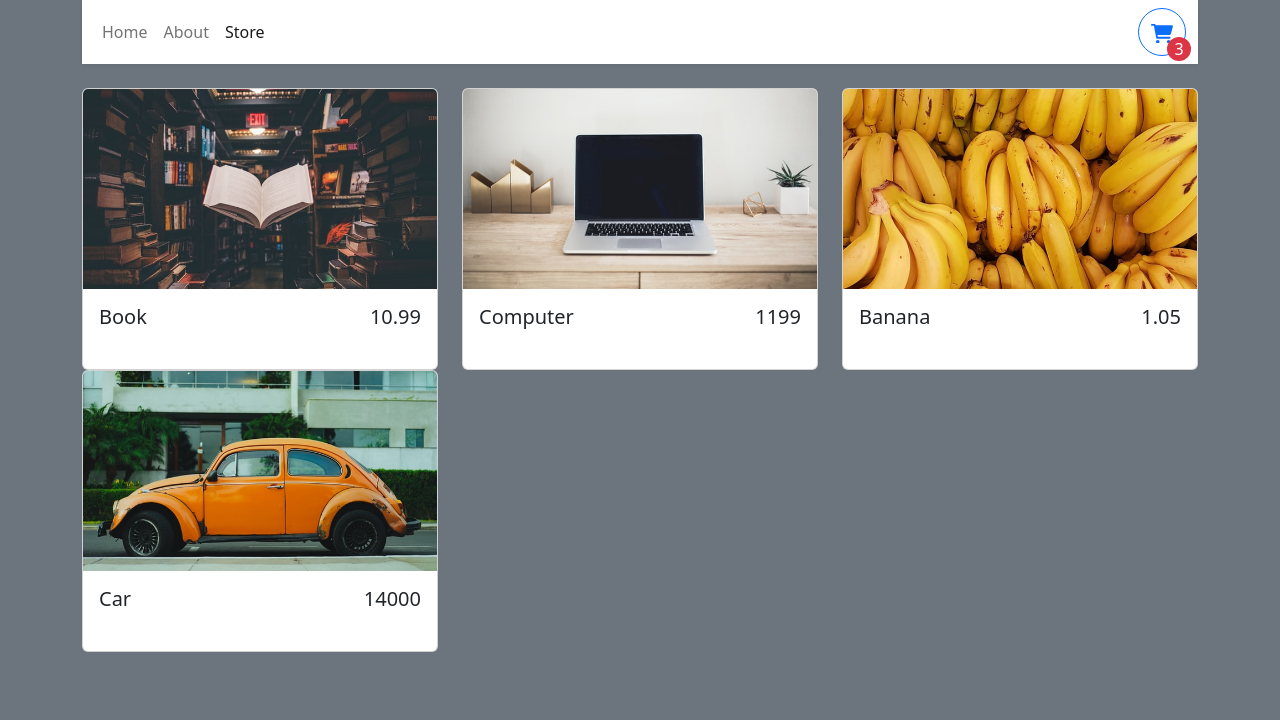
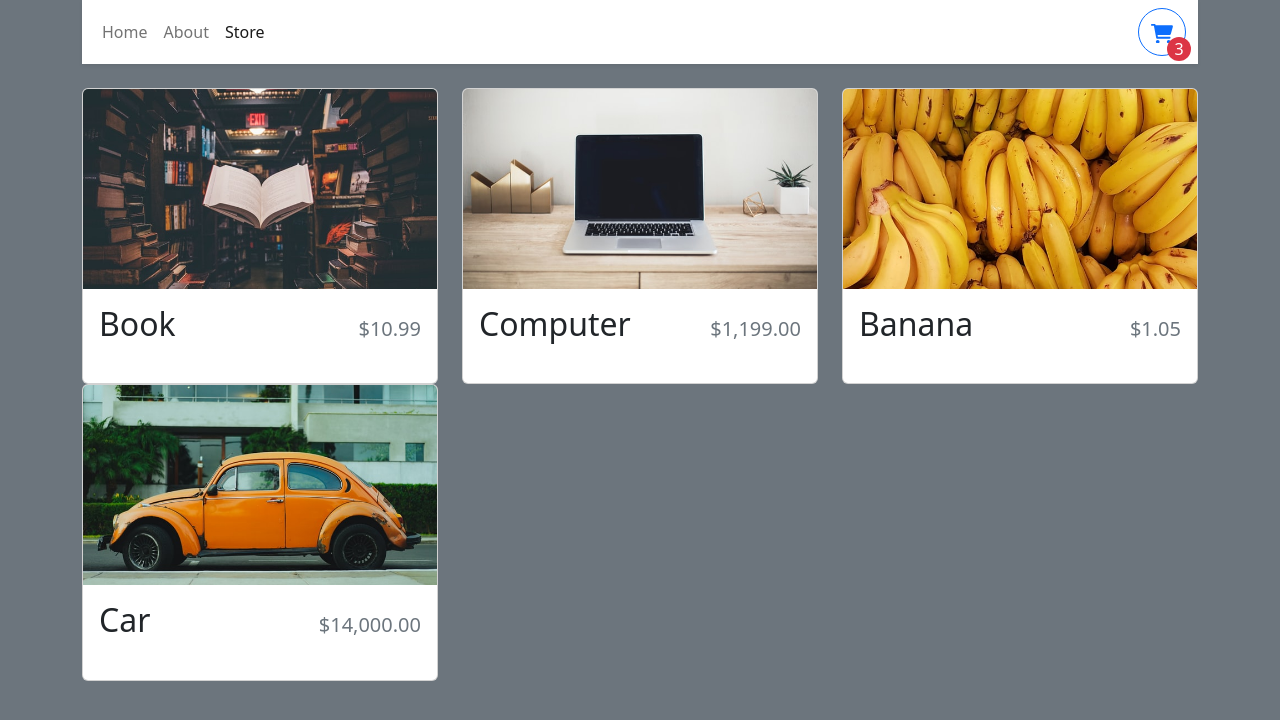
Before and after one commit to ahmedabukar01/Advanced-Shopping-Cart-With-React-TypeScript, a React (Vite) app: page /store in a window 1280 px wide. Shown: the top 720 px of the page. Built offline with nearby package versions, Linux system fonts and the light colour scheme.

Commit message:
currency format

```diff
--- a/src/components/StoreItems.tsx
+++ b/src/components/StoreItems.tsx
@@ -1,4 +1,5 @@
 import { Card } from "react-bootstrap";
+import formatCurrency from "../utilities/formatCurrency";
 
 interface itemProps {
     id: number,
@@ -11,8 +12,8 @@ interface itemProps {
         <Card.Img variant="top" height="200px" src={imgUrl} style={{objectFit: "cover"}}/>
         <Card.Body className="d=flex flex-column">
             <Card.Title className="d-flex justify-content-between align-items-baseline mb-4">
-                <span>{name}</span>
-                <span>{price}</span>
+                <span className="fs-2">{name}</span>
+                <span className="ms-2 text-muted">{formatCurrency(price)}</span>
             </Card.Title>
         </Card.Body>
     </Card>
--- a/src/pages/Store.tsx
+++ b/src/pages/Store.tsx
@@ -6,7 +6,7 @@ const Store = () => {
   return (
     <Row md={2} xs={1} lg={3} g={3}>
       {storeItems.map(item=>(
-        <Col>
+        <Col key={item.id}>
         <StoreItems {...item}/>
         </Col>
       ))}
--- /dev/null
+++ b/src/utilities/formatCurrency.tsx
@@ -0,0 +1,8 @@
+const CurrencyFormat = new Intl.NumberFormat(undefined, {
+    currency: "USD", style: "currency"
+})
+const formatCurrency = (number: number) => {
+  return CurrencyFormat.format(number)
+}
+
+export default formatCurrency
```
